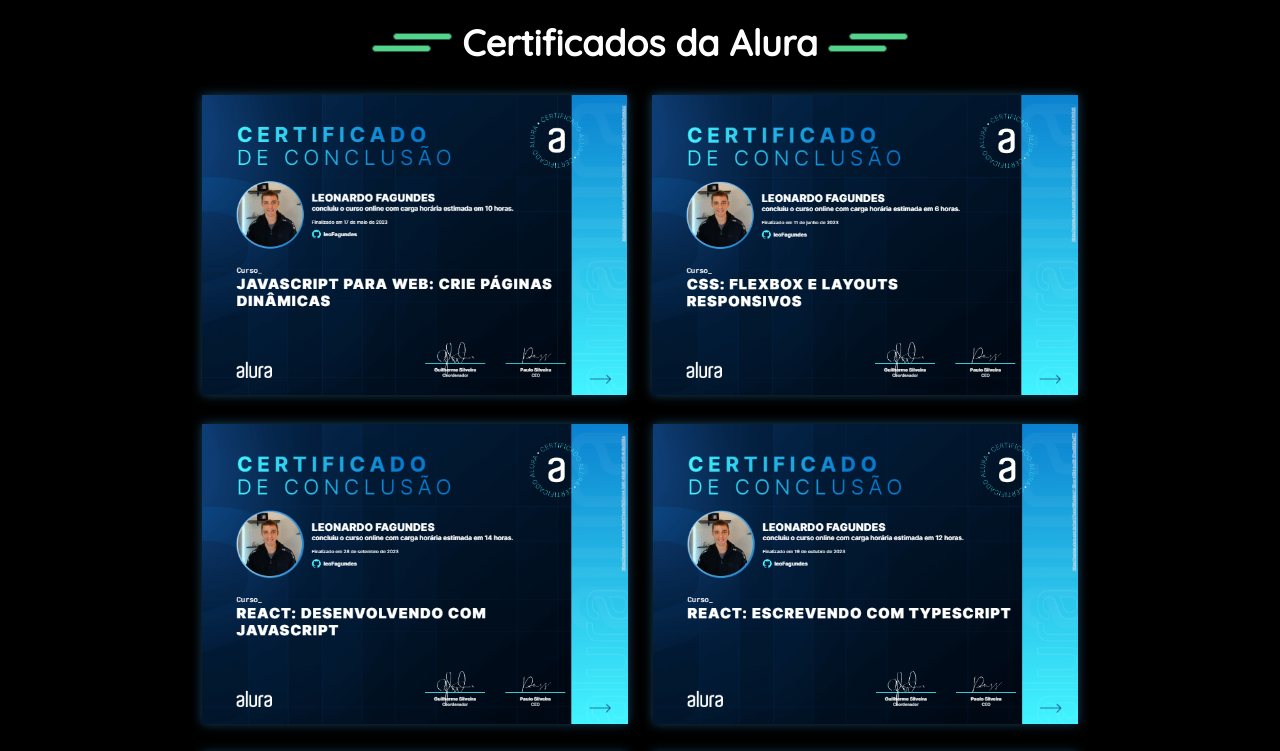
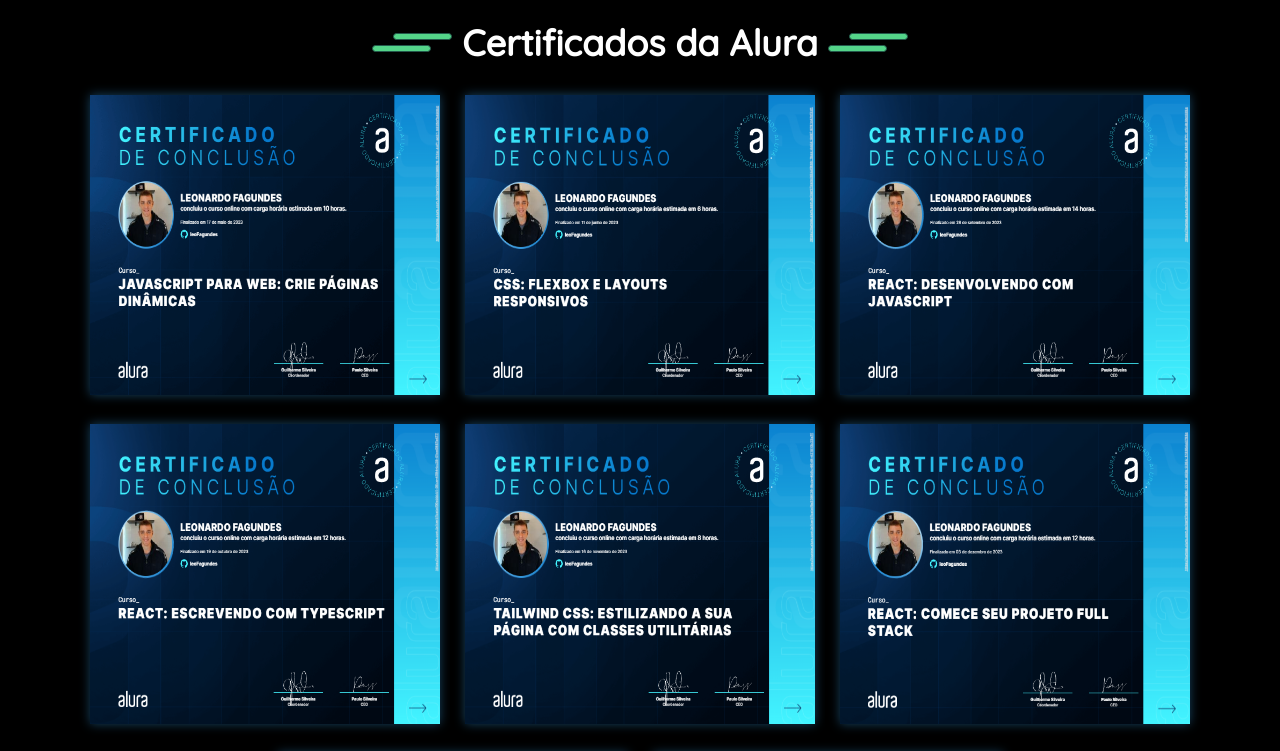
Before and after one commit to leoFagundes/Portfolio-loeFagundes, a React (Create React App) app: page /Certificados-Alura in a window 1280 px wide. Shown: the top 751 px of the page. Built offline with nearby package versions, Linux system fonts and the light colour scheme; a web font is replaced by a local one.

Commit message:
update details

```diff
--- a/src/Pages/AluraCertificates/AluraCertificates.module.scss
+++ b/src/Pages/AluraCertificates/AluraCertificates.module.scss
@@ -14,6 +14,7 @@
 
   img {
     height: 300px;
+    width: 350px;
     box-shadow: 0 0 10px rgba(44, 131, 189, 0.5);
 
     &:hover {
--- a/src/components/SendEmail/SendEmail.module.scss
+++ b/src/components/SendEmail/SendEmail.module.scss
@@ -106,6 +106,10 @@
           width: 300px;
         }
       }
+
+      .invalidField {
+        width: 300px;
+      }
     }
   }
 }
```
